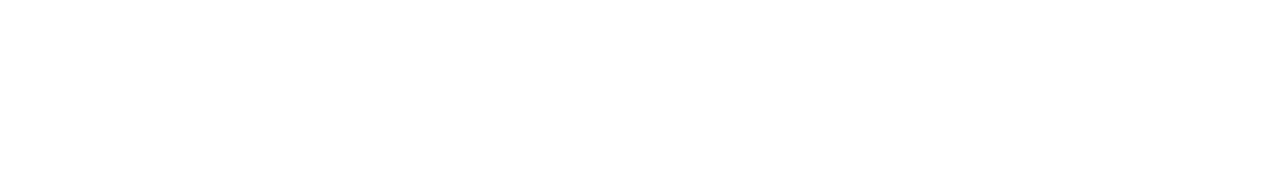
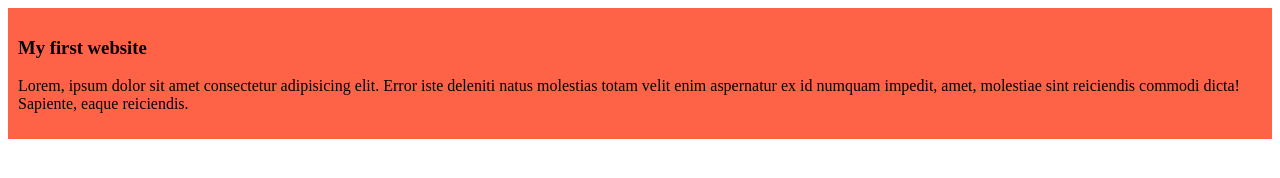
Before and after one commit to mamun517/my-simple-website, a plain HTML site: page index.html in a window 1280 px wide. Drawn offline with Linux system fonts and the light colour scheme.

Commit message:
added the first blog

```diff
--- a/index.html
+++ b/index.html
@@ -3,9 +3,13 @@
 <head>
     <meta charset="UTF-8">
     <meta name="viewport" content="width=device-width, initial-scale=1.0">
+    <link rel="stylesheet" href="styles/blog.css">
     <title>my simple website</title>
 </head>
 <body>
-
+   <div>
+    <h3>My first website</h3>
+    <p>Lorem, ipsum dolor sit amet consectetur adipisicing elit. Error iste deleniti natus molestias totam velit enim aspernatur ex id numquam impedit, amet, molestiae sint reiciendis commodi dicta! Sapiente, eaque reiciendis.</p>
+   </div>
 </body>
 </html>
--- /dev/null
+++ b/styles/blog.css
@@ -0,0 +1,4 @@
+div{
+    background-color: tomato;
+    padding: 10px;
+}
```
